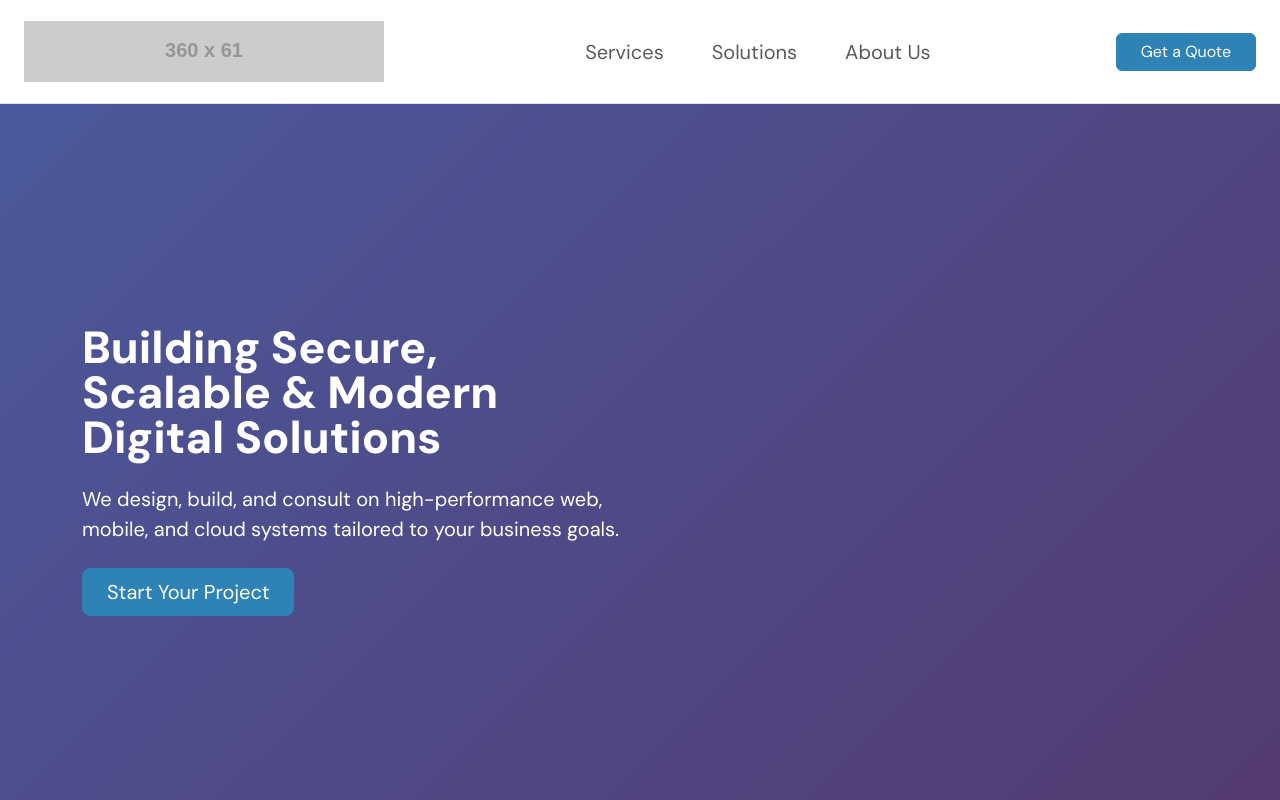
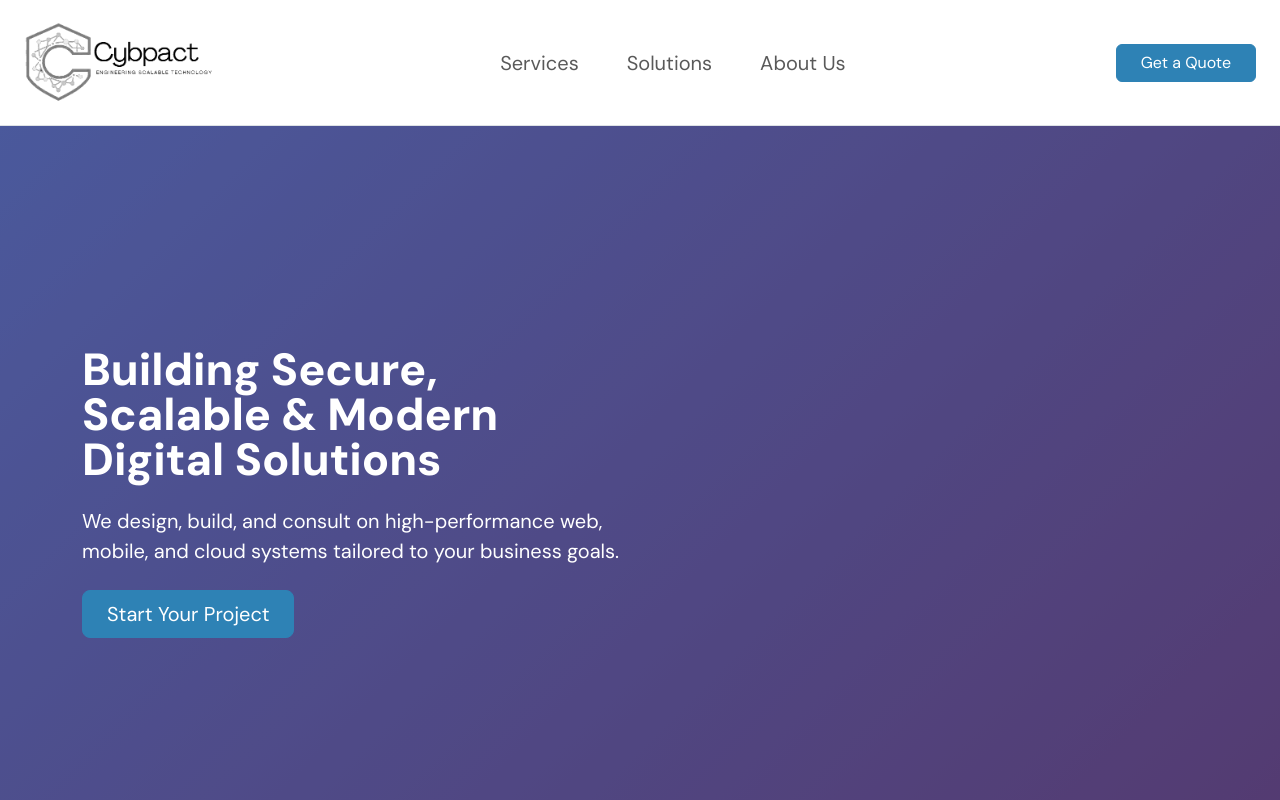
Before and after one commit to CyberPact/homeWebsite, a plain HTML site: page index.html in a window 1280 px wide. Shown: the top 800 px of the page. Drawn offline with nearby package versions, Linux system fonts and the light colour scheme; placeholder pictures from the web are drawn by us.

Commit message:
assets logos added

```diff
--- a/index.html
+++ b/index.html
@@ -3,7 +3,7 @@
 <head>
     <meta charset="UTF-8">
     <meta name="viewport" content="width=device-width, initial-scale=1.0">
-    <title>Lorem Ipsum Website</title>
+    <title>Cybpact Solutions</title>
 
     <!-- Bootstrap 5.3 CSS -->
     <link href="https://cdn.jsdelivr.net/npm/bootstrap@5.3.0/dist/css/bootstrap.min.css" rel="stylesheet">
@@ -22,7 +22,7 @@
     <nav class="navbar navbar-expand-lg navbar-light bg-white py-3 border-bottom">
         <div class="container-fluid px-4">
             <a class="navbar-brand" href="#">
-                <img src="https://via.placeholder.com/360x61/cccccc/000000?text=Logo" alt="Logo" height="61">
+                <img src="./assets/cybpact-logo.png" alt="Logo" style="width:190px; height:auto;">
             </a>
             <button class="navbar-toggler" type="button" data-bs-toggle="collapse" data-bs-target="#navbarNav">
                 <span class="navbar-toggler-icon"></span>
@@ -45,6 +45,7 @@
     </nav>
 
     <!-- Hero Section -->
+    <!-- Engineering Scalable Technology -->
     <section class="hero-section position-relative">
         <div class="hero-image"></div>
         <div class="hero-overlay"></div>
@@ -428,7 +429,7 @@
             <div class="row">
                 <div class="col-lg-3 mb-4">
                     <div class="mb-4">
-                        <img src="https://via.placeholder.com/360x81/cccccc/000000?text=Logo" alt="Logo" height="81">
+                        <img src="./assets/cybpact-logo.png" alt="Logo" style="width:260px; height:auto;">
                     </div>
                     <p>
                        We are a technology consulting company specializing in web, mobile, cloud, system architecture, and cybersecurity solutions for modern businesses.
```
Also changed, not shown: assets/cybpact-logo.png (added).
